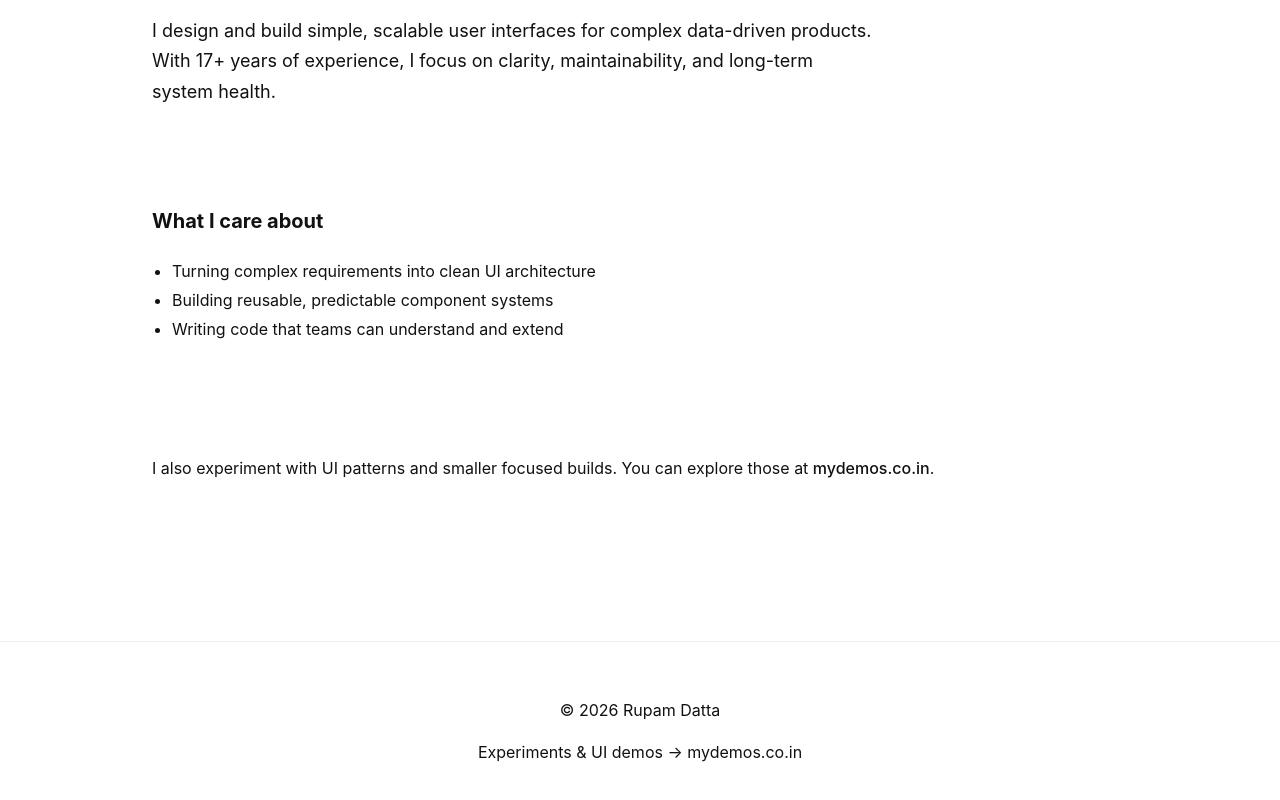
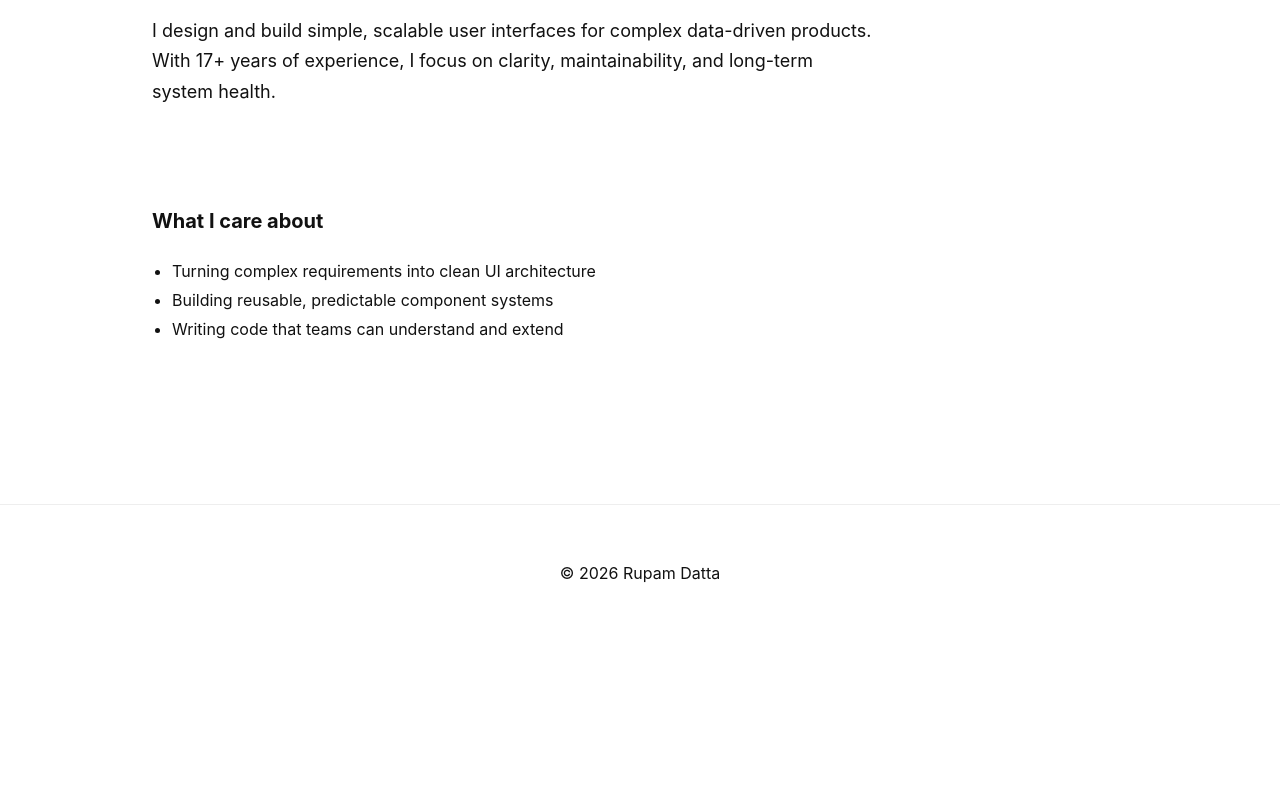
Before and after one commit to ardeezstyle/rupamdatta.com, a React (Vite) app: page / in a window 1280 px wide. Shown: the part 206-1006 px from the top of the page. After the commit the page ends 848 px from the top, so only its background shows below. Built offline with nearby package versions, Linux system fonts and the light colour scheme.

Commit message:
refactor: hide the demo website url

```diff
--- a/src/components/layout/Footer.tsx
+++ b/src/components/layout/Footer.tsx
@@ -9,7 +9,7 @@ export default function Footer() {
       }}
     >
       <p>© {new Date().getFullYear()} Rupam Datta</p>
-      <p>
+      {/* <p>
         Experiments & UI demos →{' '}
         <a
           href="https://mydemos.co.in"
@@ -18,7 +18,7 @@ export default function Footer() {
         >
           mydemos.co.in
         </a>
-      </p>
+      </p> */}
     </footer>
   )
 }
--- a/src/pages/Home/Home.tsx
+++ b/src/pages/Home/Home.tsx
@@ -27,7 +27,7 @@ export default function Home() {
         </ul>
       </section>
 
-      <section className="cta">
+      {/* <section className="cta">
         <p>
           I also experiment with UI patterns and smaller focused builds. You can
           explore those at{' '}
@@ -40,7 +40,7 @@ export default function Home() {
           </a>
           .
         </p>
-      </section>
+      </section> */}
     </div>
   )
 }
--- a/src/pages/Work/Work.tsx
+++ b/src/pages/Work/Work.tsx
@@ -39,7 +39,7 @@ export default function Work() {
         </p>
       </section>
 
-      <section className="work__cta">
+      {/* <section className="work__cta">
         <p>
           For smaller experiments and focused builds, visit{' '}
           <a
@@ -51,7 +51,7 @@ export default function Work() {
           </a>
           .
         </p>
-      </section>
+      </section> */}
     </div>
   )
 }
```
